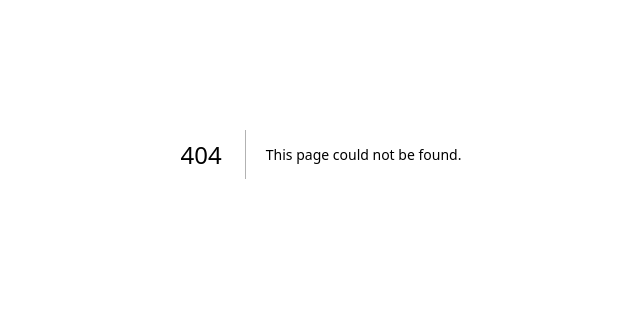
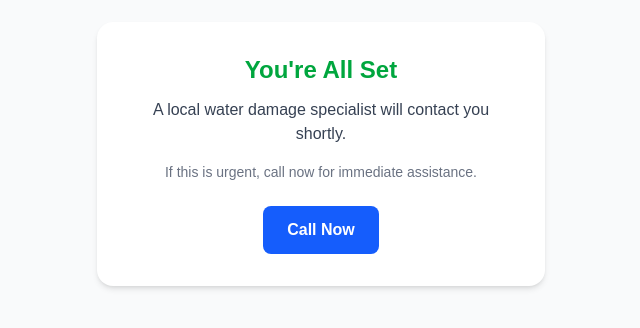
Before and after one commit to ERGProperties/water-damage-site, a Next.js app: page /thank-you in a window 1280 px wide. Before the commit this address had no page. Shown: the part 246-574 px from the top of the page, without its empty margins (319-959 px from the left). Built offline with nearby package versions, Linux system fonts and the light colour scheme.

Commit message:
Add form redirect and finalize landing page

```diff
--- a/app/page.tsx
+++ b/app/page.tsx
@@ -1,3 +1,5 @@
+"use client";
+
 import Image from "next/image";
 
 export default function Home() {
@@ -43,6 +45,11 @@ export default function Home() {
             action="https://formspree.io/f/xaqabwyz"
             method="POST"
             className="flex flex-col gap-3"
+            onSubmit={() => {
+              setTimeout(() => {
+                window.location.href = "/thank-you";
+              }, 500);
+            }}
           >
             <input
               type="text"
--- /dev/null
+++ b/app/thank-you/page.tsx
@@ -0,0 +1,28 @@
+export default function ThankYou() {
+  return (
+    <main className="min-h-screen flex items-center justify-center bg-gray-50 px-4">
+      <div className="bg-white p-8 rounded-2xl shadow-md text-center max-w-md w-full">
+
+        <h1 className="text-2xl font-bold text-green-600 mb-3">
+          You're All Set
+        </h1>
+
+        <p className="text-gray-700 mb-4">
+          A local water damage specialist will contact you shortly.
+        </p>
+
+        <p className="text-sm text-gray-500 mb-6">
+          If this is urgent, call now for immediate assistance.
+        </p>
+
+        <a
+          href="tel:+1234567890"
+          className="bg-blue-600 text-white px-6 py-3 rounded-lg font-semibold inline-block"
+        >
+          Call Now
+        </a>
+
+      </div>
+    </main>
+  );
+}
```
